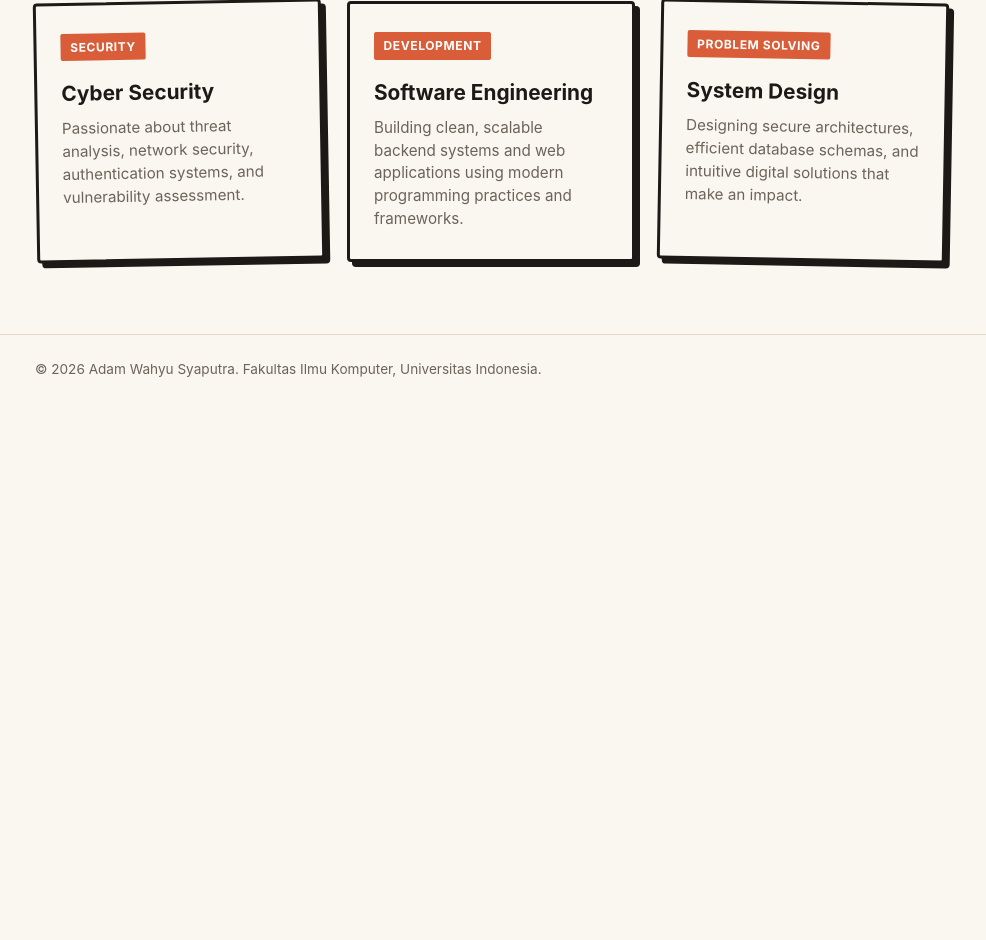
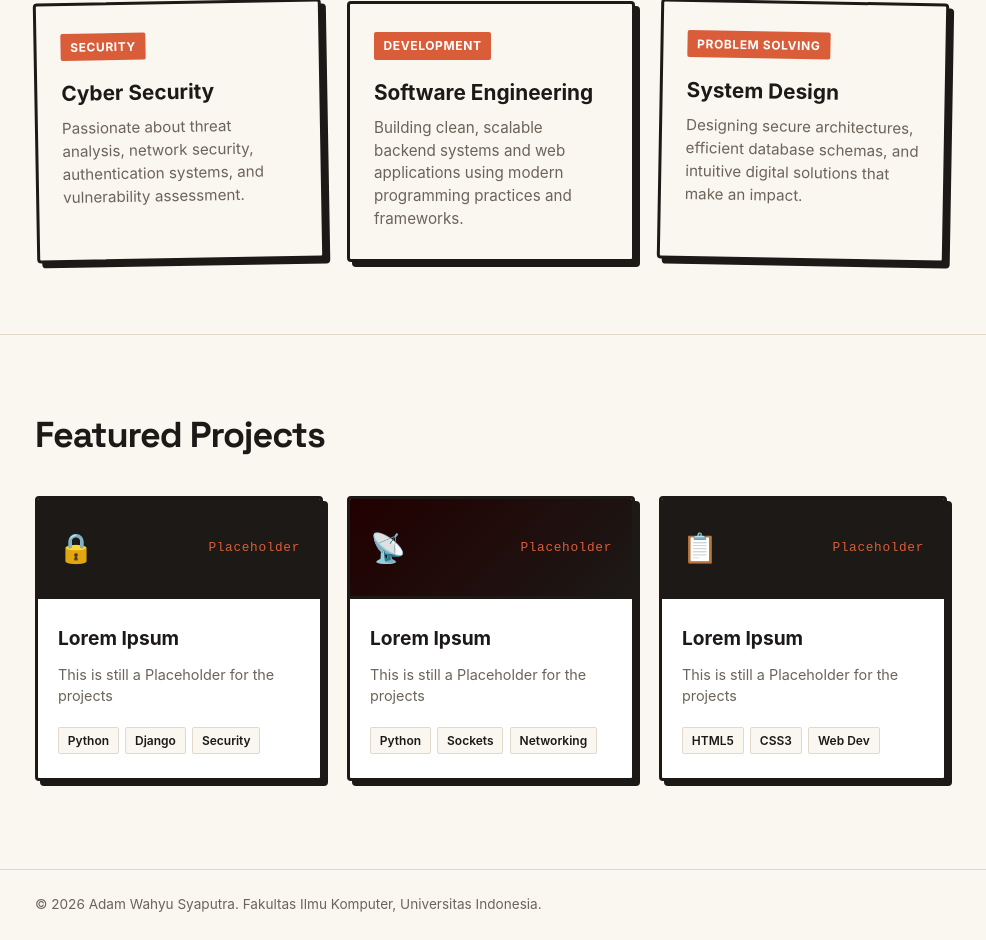
Before and after one commit to adamwsyaputra/myportofolio, a Django app: page / in a window 1280 px wide. Shown: the part 883-1823 px from the top of the page, without its empty margins (149-1135 px from the left). Before the commit the page ends 1260 px from the top, so only its background shows below. Run offline with Django 5.2, Linux system fonts and the light colour scheme.

Commit message:
feat(projects): add featured projects section with tag badges and image changes

```diff
--- a/static/css/style.css
+++ b/static/css/style.css
@@ -245,6 +245,96 @@ html {
   line-height: 1.5;
 }
 
+.projects-section {
+  padding: 4.5rem 0 5.5rem;
+  border-top: 1px solid var(--line);
+}
+
+.projects-grid {
+  display: grid;
+  grid-template-columns: repeat(3, 1fr);
+  gap: 1.5rem;
+}
+
+.project-card {
+  background: #fff;
+  border: 3px solid var(--ink);
+  border-radius: var(--radius);
+  overflow: hidden;
+  box-shadow: 5px 5px 0 var(--ink);
+  display: flex;
+  flex-direction: column;
+  transition: transform 0.2s ease, box-shadow 0.2s ease;
+}
+
+.project-card:hover {
+  transform: translateY(-4px);
+  box-shadow: 7px 7px 0 var(--accent);
+}
+
+.project-art-banner {
+  height: 100px;
+  background: var(--ink);
+  color: #fff;
+  display: flex;
+  align-items: center;
+  justify-content: space-between;
+  padding: 0 1.25rem;
+  border-bottom: 3px solid var(--ink);
+}
+
+.project-art-banner.dark-banner {
+  background: linear-gradient(135deg, #220000 0%, var(--ink) 100%);
+}
+
+.banner-icon {
+  font-size: 1.8rem;
+}
+
+.project-art-banner code {
+  font-family: "Courier New", monospace;
+  font-size: 0.8rem;
+  color: var(--accent);
+  letter-spacing: 0.05em;
+}
+
+.project-body {
+  padding: 1.5rem 1.25rem;
+  display: flex;
+  flex-direction: column;
+  flex-grow: 1;
+}
+
+.project-body h3 {
+  font-size: 1.2rem;
+  margin-bottom: 0.6rem;
+  color: var(--ink);
+}
+
+.project-body p {
+  font-size: 0.9rem;
+  color: var(--text-muted);
+  line-height: 1.5;
+  margin-bottom: 1.25rem;
+  flex-grow: 1;
+}
+
+.project-tags {
+  display: flex;
+  gap: 0.4rem;
+  flex-wrap: wrap;
+}
+
+.project-tags span {
+  background: var(--paper);
+  border: 1px solid var(--line);
+  color: var(--ink);
+  font-size: 0.75rem;
+  font-weight: 600;
+  padding: 0.2rem 0.55rem;
+  border-radius: 2px;
+}
+
 @media (max-width: 600px) {
   .hero-grid {
     grid-template-columns: 1fr;
--- a/templates/index.html
+++ b/templates/index.html
@@ -30,7 +30,7 @@
         </div>
         <div class="hero-photo">
           <div class="photo-block"></div>
-          <img class="avatar" src="/static/img/" alt="Photo of Adam">
+          <img class="avatar" src="/static/img/Image.png" alt="Photo of Adam">
         </div>
         <div class="hero-details">
           <p class="bio">Hi, I'm Adam! I'm a Computer Science student at the University of Indonesia, passionate about cybersecurity and software engineering.</p>
@@ -75,6 +75,61 @@
         </div>
       </div>
     </section>
+
+    <section class="projects-section" id="projects">
+      <div class="container">
+        <h2 class="section-title">Featured Projects</h2>
+        <div class="projects-grid">
+          <article class="project-card">
+            <div class="project-art-banner">
+              <span class="banner-icon">🔒</span>
+              <code>Placeholder</code>
+            </div>
+            <div class="project-body">
+              <h3>Lorem Ipsum</h3>
+              <p>This is still a Placeholder for the projects</p>
+              <div class="project-tags">
+                <span>Python</span>
+                <span>Django</span>
+                <span>Security</span>
+              </div>
+            </div>
+          </article>
+
+          <article class="project-card featured-card">
+            <div class="project-art-banner dark-banner">
+              <span class="banner-icon">📡</span>
+              <code>Placeholder</code>
+            </div>
+            <div class="project-body">
+              <h3>Lorem Ipsum</h3>
+              <p>This is still a Placeholder for the projects</p>
+              <div class="project-tags">
+                <span>Python</span>
+                <span>Sockets</span>
+                <span>Networking</span>
+              </div>
+            </div>
+          </article>
+
+          <article class="project-card">
+            <div class="project-art-banner">
+              <span class="banner-icon">📋</span>
+              <code>Placeholder</code>
+            </div>
+            <div class="project-body">
+              <h3>Lorem Ipsum</h3>
+              <p>This is still a Placeholder for the projects</p>
+              <div class="project-tags">
+                <span>HTML5</span>
+                <span>CSS3</span>
+                <span>Web Dev</span>
+              </div>
+            </div>
+          </article>
+        </div>
+      </div>
+    </section>
   </main>
 
   <footer class="site-footer">
```
Also changed, not shown: static/img/Image.png (added), static/img/profile.png (deleted).
